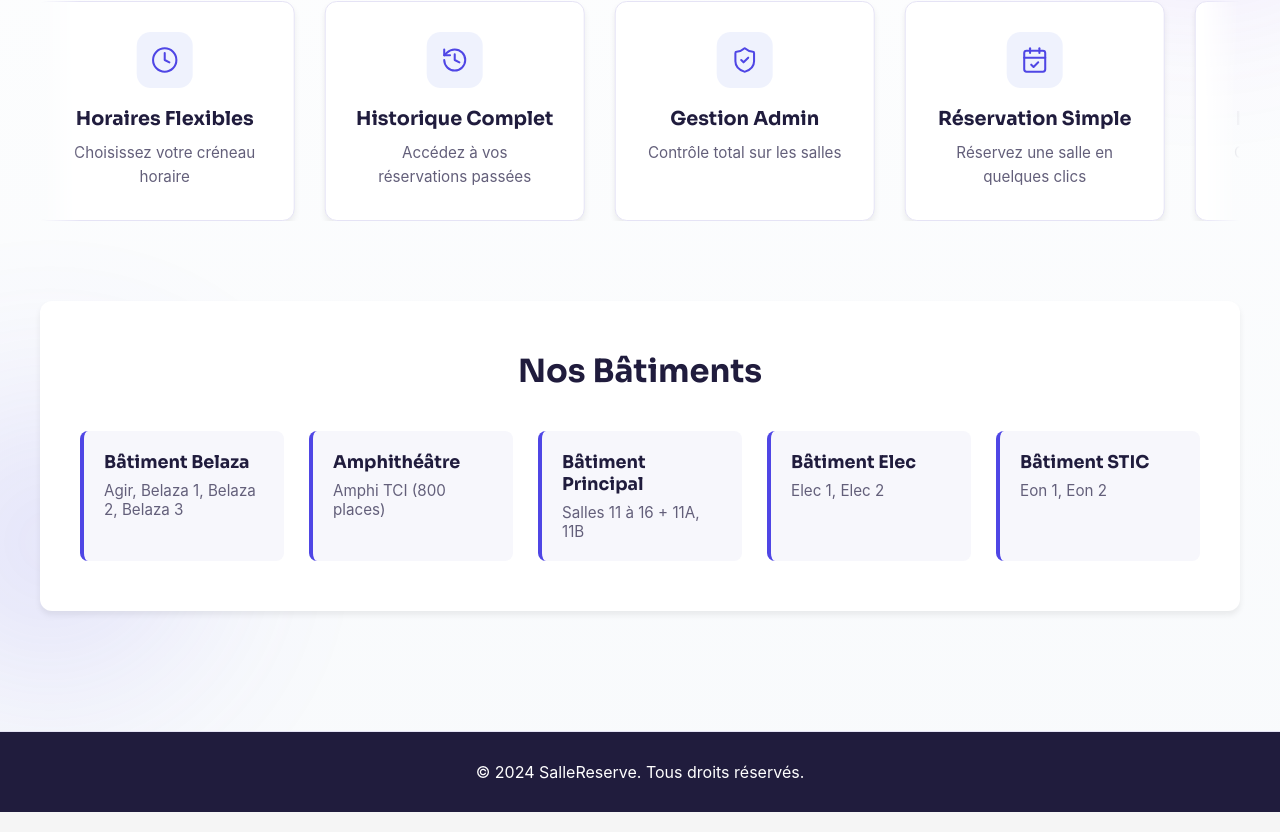
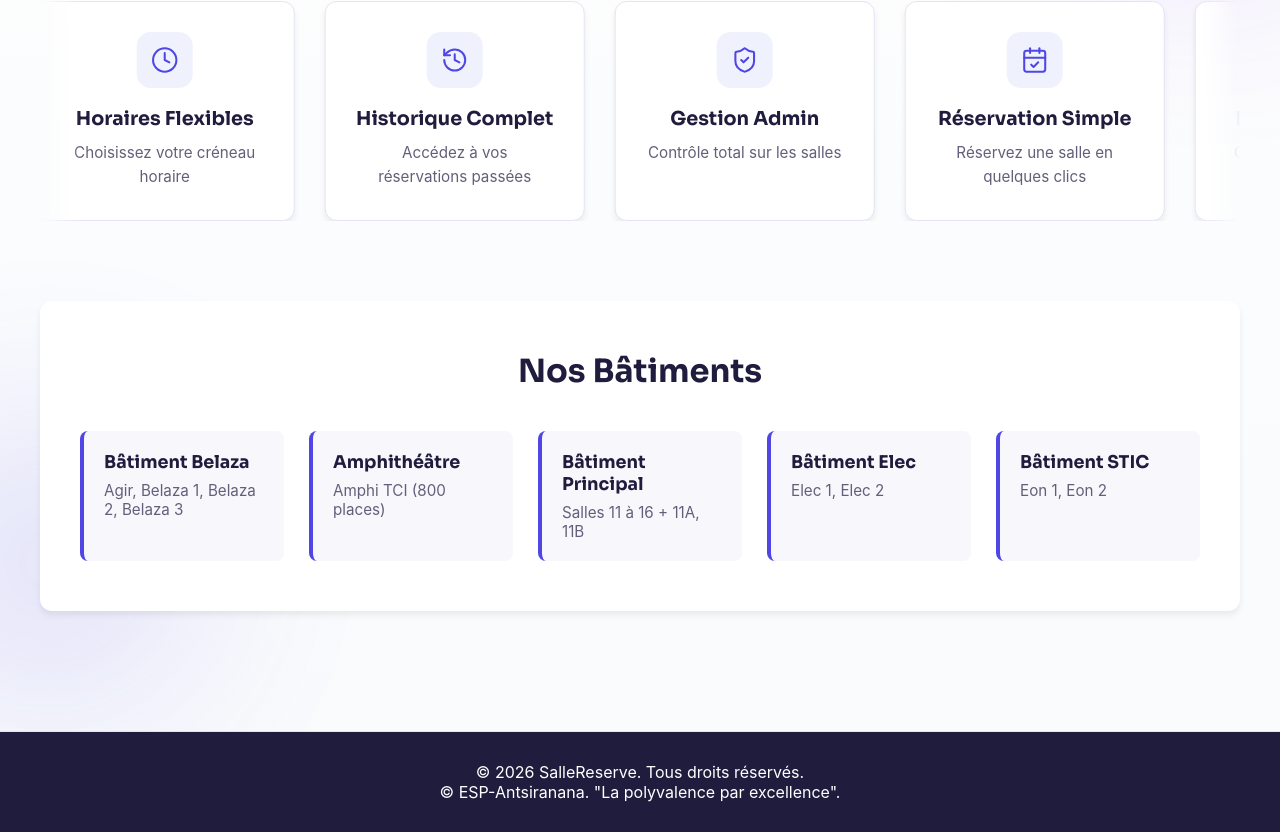
Before and after one commit to rakotomalalasafidy81-lgtm/SalleReserve, a React (Create React App) app in the folder frontend/: page / in a window 1280 px wide. Shown: the part 600-1432 px from the top of the page. Built offline with nearby package versions, Linux system fonts and the light colour scheme; no server answers.

Commit message:
Update Home.js

```diff
--- a/frontend/src/pages/Home.js
+++ b/frontend/src/pages/Home.js
@@ -113,7 +113,8 @@ const Home = () => {
       </main>
 
       <footer className="home-footer">
-        <p>&copy; 2024 SalleReserve. Tous droits réservés.</p>
+        <p>&copy; 2026 SalleReserve. Tous droits réservés.</p>
+        <p>&copy;  ESP-Antsiranana. "La polyvalence par excellence".</p>
       </footer>
     </div>
   );
```
